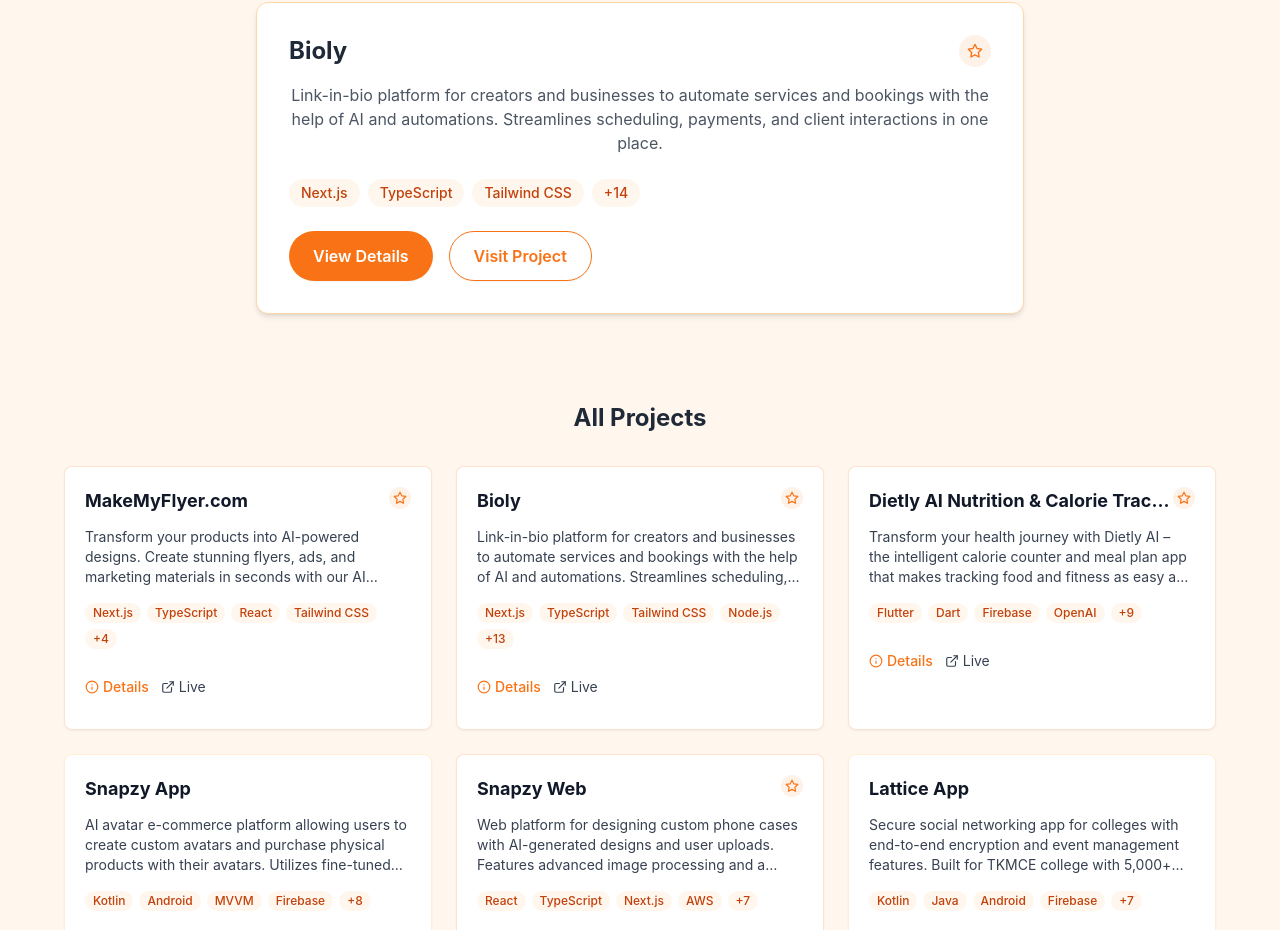
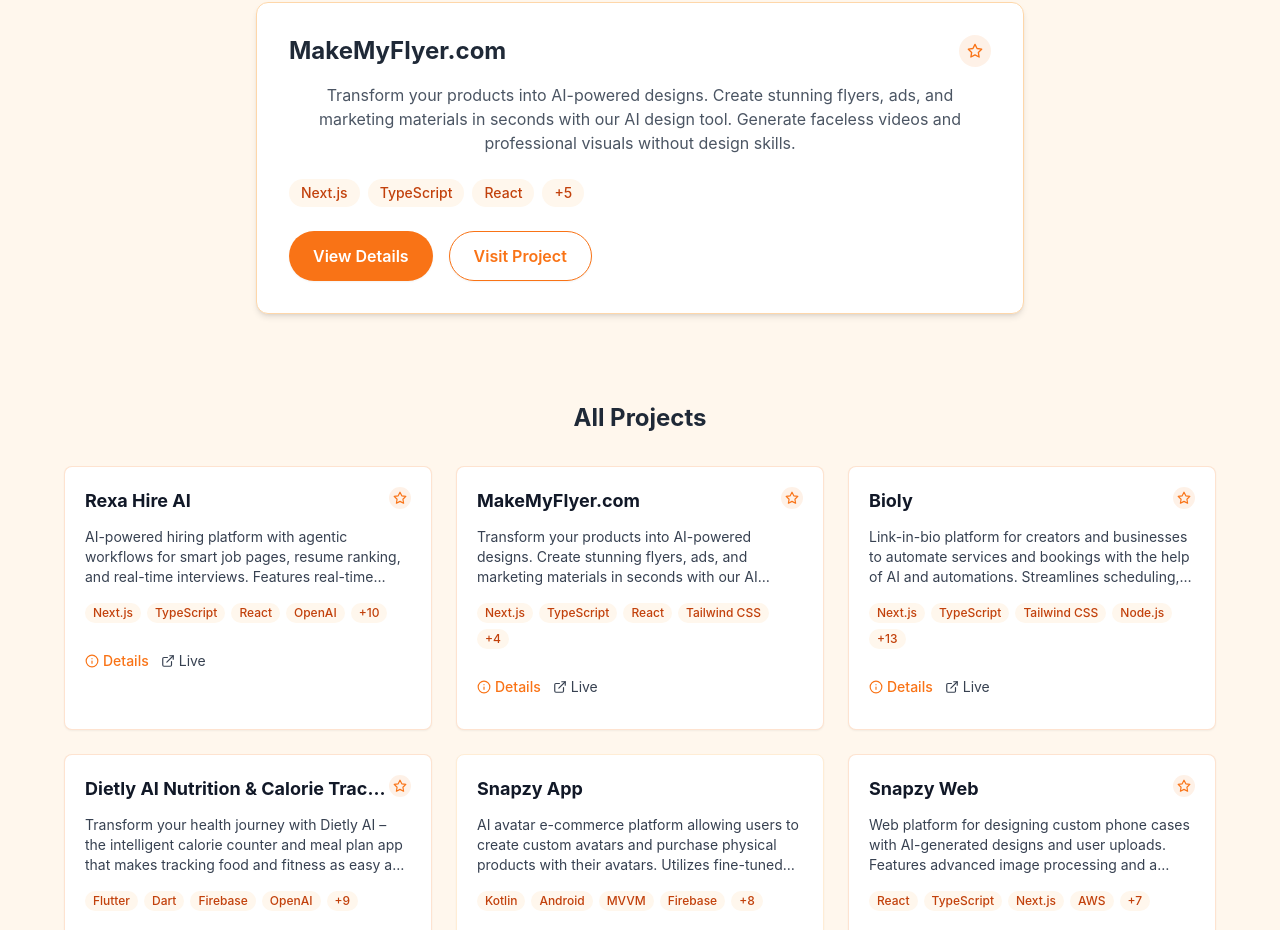
Before and after one commit to raaaaz123/portfolio, a React (Vite) app: page / in a window 1280 px wide. Shown: the part 4233-5163 px from the top of the page. Built offline with nearby package versions, Linux system fonts and the light colour scheme.

Commit message:
rexaadded

```diff
--- a/src/data/experience.ts
+++ b/src/data/experience.ts
@@ -12,7 +12,7 @@
   {
     title: "Indie SaaS Developer",
     company: "Self-employed",
-    period: "2023–Present",
+    period: "2022–Present",
     type: "Full-time",
     description: [
       "Built and launched MakeMyFlyer.com, a profitable SaaS for automated design generation",
@@ -31,7 +31,7 @@
   {
     title: "Software Development Consultant",
     company: "Freelance",
-    period: "2022–2023",
+    period: "2020–2023",
     type: "Contract",
     description: [
       "Delivered custom software solutions for multiple clients",
--- a/src/data/projects.ts
+++ b/src/data/projects.ts
@@ -14,6 +14,30 @@
 export const projects: Project[] = [
   {
     id: 0,
+    title: "Rexa Hire AI",
+    description: "AI-powered hiring platform with agentic workflows for smart job pages, resume ranking, and real-time interviews. Features real-time coding test execution with live code editor and voice-based interviews using OpenAI and Eleven Labs APIs.",
+    image: "/images/projects/rexa-hire.jpg",
+    tags: ["Next.js", "TypeScript", "React", "OpenAI", "Eleven Labs", "WebRTC", "Node.js", "MongoDB", "Redis", "WebSockets", "AI Agents", "Voice AI", "Code Editor", "Real-time"],
+    live: "https://rexahire.com",
+    featured: true,
+    role: "Full-stack developer & AI Engineer",
+    features: [
+      "🤖 Agentic workflows for automated candidate screening and evaluation",
+      "📄 Smart job page generation with AI-powered content optimization",
+      "🎯 Advanced resume ranking using machine learning algorithms",
+      "🎤 Voice-based real-time interviews with Eleven Labs speech synthesis",
+      "💻 Real-time coding test execution with live code editor and evaluation",
+      "🧠 OpenAI integration for intelligent candidate assessment",
+      "⚡ WebSocket connections for real-time interview collaboration",
+      "📊 Comprehensive analytics dashboard for hiring insights",
+      "🔄 Automated workflow orchestration for end-to-end hiring process",
+      "🎯 Personalized candidate matching with AI-driven recommendations",
+      "📹 Video interview capabilities with WebRTC integration",
+      "🔒 Enterprise-grade security for sensitive hiring data"
+    ]
+  },
+  {
+    id: 1,
     title: "MakeMyFlyer.com",
     description: "Transform your products into AI-powered designs. Create stunning flyers, ads, and marketing materials in seconds with our AI design tool. Generate faceless videos and professional visuals without design skills.",
     image: "/images/projects/project1.jpg",
@@ -34,7 +58,7 @@
     ]
   },
   {
-    id: 1,
+    id: 2,
     title: "Bioly",
     description: "Link-in-bio platform for creators and businesses to automate services and bookings with the help of AI and automations. Streamlines scheduling, payments, and client interactions in one place.",
     image: "/images/projects/project1.jpg",
@@ -58,7 +82,7 @@
     ]
   },
   {
-    id: 2,
+    id: 3,
     title: "Dietly AI Nutrition & Calorie Tracker",
     description: "Transform your health journey with Dietly AI – the intelligent calorie counter and meal plan app that makes tracking food and fitness as easy as snapping a photo. Uses computer vision and AI to identify foods, calculate nutritional content, and provide personalized health recommendations with over 50,000+ users worldwide.",
     image: "/images/projects/project2.jpg",
@@ -80,7 +104,7 @@
     ]
   },
   {
-    id: 3,
+    id: 4,
     title: "Snapzy App",
     description: "AI avatar e-commerce platform allowing users to create custom avatars and purchase physical products with their avatars. Utilizes fine-tuned LoRA models for instant ID image generation with personalized styles.",
     image: "/images/projects/project1.jpg",
@@ -99,7 +123,7 @@
     ]
   },
   {
-    id: 4,
+    id: 5,
     title: "Snapzy Web",
     description: "Web platform for designing custom phone cases with AI-generated designs and user uploads. Features advanced image processing and a seamless ordering experience.",
     image: "/images/projects/project2.jpg",
@@ -120,7 +144,7 @@
     ]
   },
   {
-    id: 5,
+    id: 6,
     title: "Lattice App",
     description: "Secure social networking app for colleges with end-to-end encryption and event management features. Built for TKMCE college with 5,000+ active users, featuring secure messaging, event organization, and campus-wide announcements.",
     image: "/images/projects/project3.jpg",
@@ -141,7 +165,7 @@
     ]
   },
   {
-    id: 6,
+    id: 7,
     title: "M FLIX OTT App",
     description: "Video streaming platform with ExoPlayer integration, content management, and subscription features. Serving 10,000+ users with secure video delivery, adaptive streaming, and premium content management.",
     image: "/images/projects/project4.jpg",
@@ -161,7 +185,7 @@
     ]
   },
   {
-    id: 7,
+    id: 8,
     title: "Real Estate dApp",
     description: "Decentralized application for real estate transactions using blockchain and NFTs. 2nd Place at Hack@Arch hackathon. Enables secure property transfers, transparent ownership records, and reduced transaction costs through smart contracts.",
     image: "/images/projects/project1.jpg",
@@ -181,7 +205,7 @@
     ]
   },
   {
-    id: 8,
+    id: 9,
     title: "Farmers Auction App",
     description: "Platform connecting farmers directly to buyers through a bidding system. 2nd Place at Latency Hackathon. Eliminates middlemen, increases farmer profits by 25%, and provides real-time market price data for agricultural produce.",
     image: "/images/projects/project2.jpg",
```
